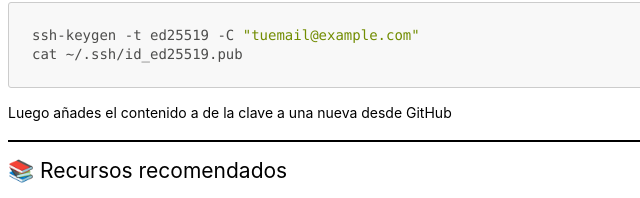
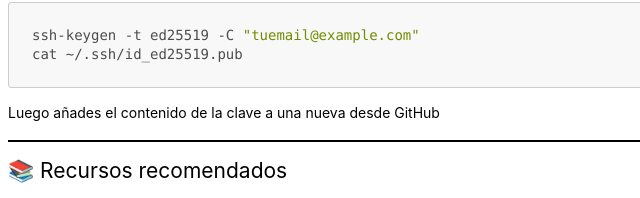
Before and after one commit to rxnwashere/rxnwashere_apuntes_git, a plain HTML site: page index.html in a window 1280 px wide. Shown: the part 3592-3790 px from the top of the page, 12-652 px from the left. Drawn offline with Linux system fonts and the light colour scheme; a script that the page names is missing.

Commit message:
Corrección sintáctica

```diff
--- a/index.html
+++ b/index.html
@@ -511,7 +511,7 @@ git clean -f                     <span class="hljs-comment"># Borrar archivos no
 <pre class="hljs"><code><div>ssh-keygen -t ed25519 -C <span class="hljs-string">"tuemail@example.com"</span>
 cat ~/.ssh/id_ed25519.pub
 </div></code></pre>
-<p>Luego añades el contenido a de la clave a una nueva desde GitHub</p>
+<p>Luego añades el contenido de la clave a una nueva desde GitHub</p>
 <hr>
 <h2 id="%F0%9F%93%9A-recursos-recomendados">📚 Recursos recomendados</h2>
 <ul>
```
Also changed, not shown: 2 other files.
